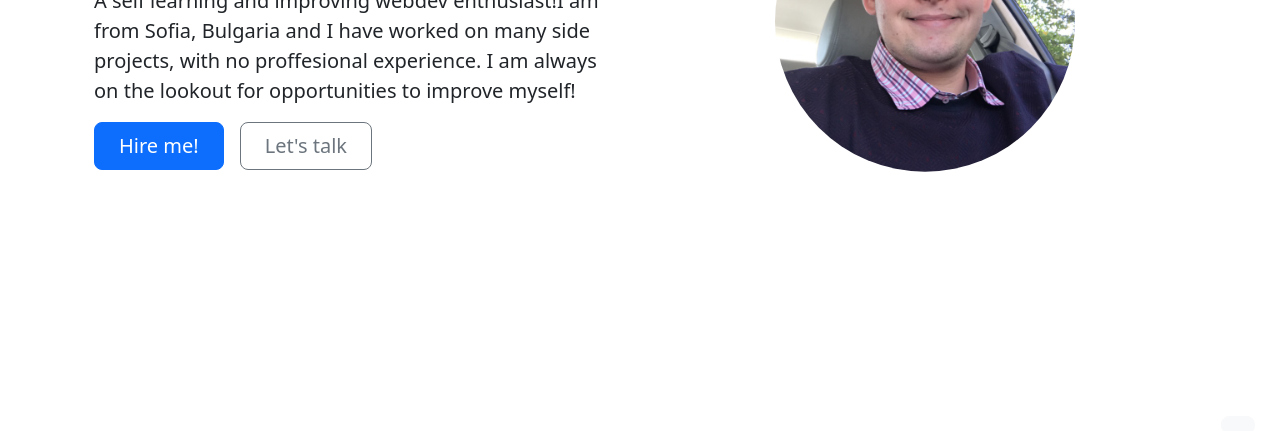
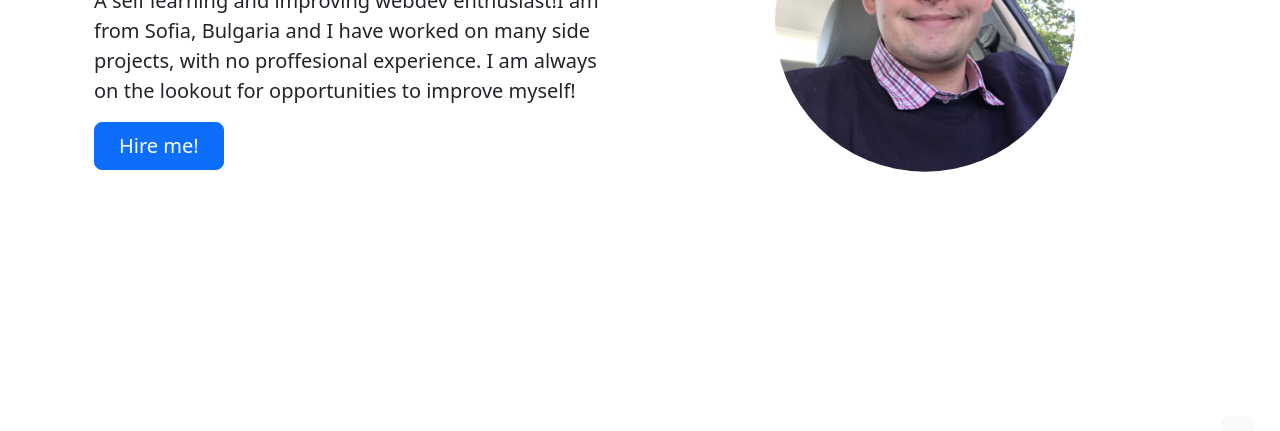
Before and after one commit to LudmilMarinov/lmarinov.dev, a website: page index.html in a window 1280 px wide. Shown: the part 341-772 px from the top of the page. Drawn offline with nearby package versions, Linux system fonts and the light colour scheme.

Commit message:
Removed a button

```diff
--- a/index.html
+++ b/index.html
@@ -68,9 +68,9 @@
             <a href="#contact"><button type="button" class="btn btn-primary btn-lg px-4 me-md-2">
               Hire me!
             </button></a>
-            <a href="https://www.linkedin.com/in/lmarinov1/"><button type="button" class="btn btn-outline-secondary btn-lg px-4">
+            <!-- <a href="https://www.linkedin.com/in/lmarinov1/"><button type="button" class="btn btn-outline-secondary btn-lg px-4">
               Let's talk
-            </button></a>
+            </button></a> -->
           </div>
         </div>
       </div>
```
